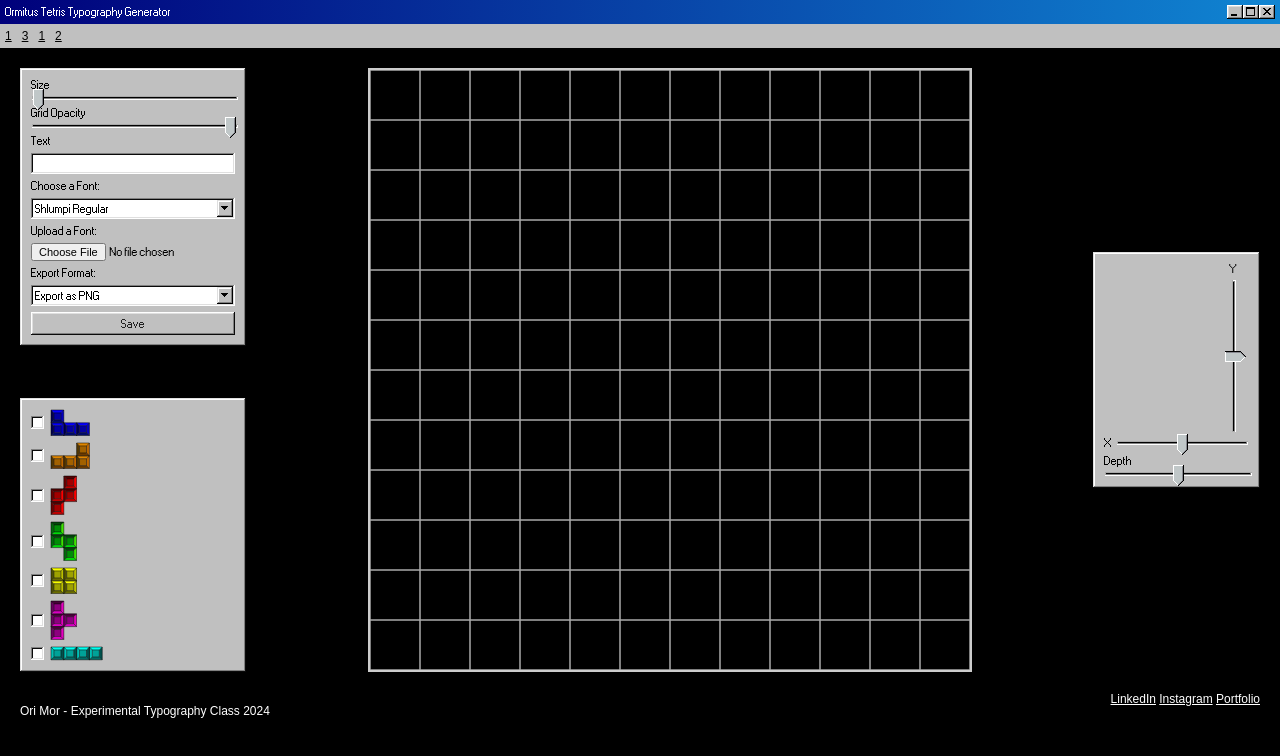
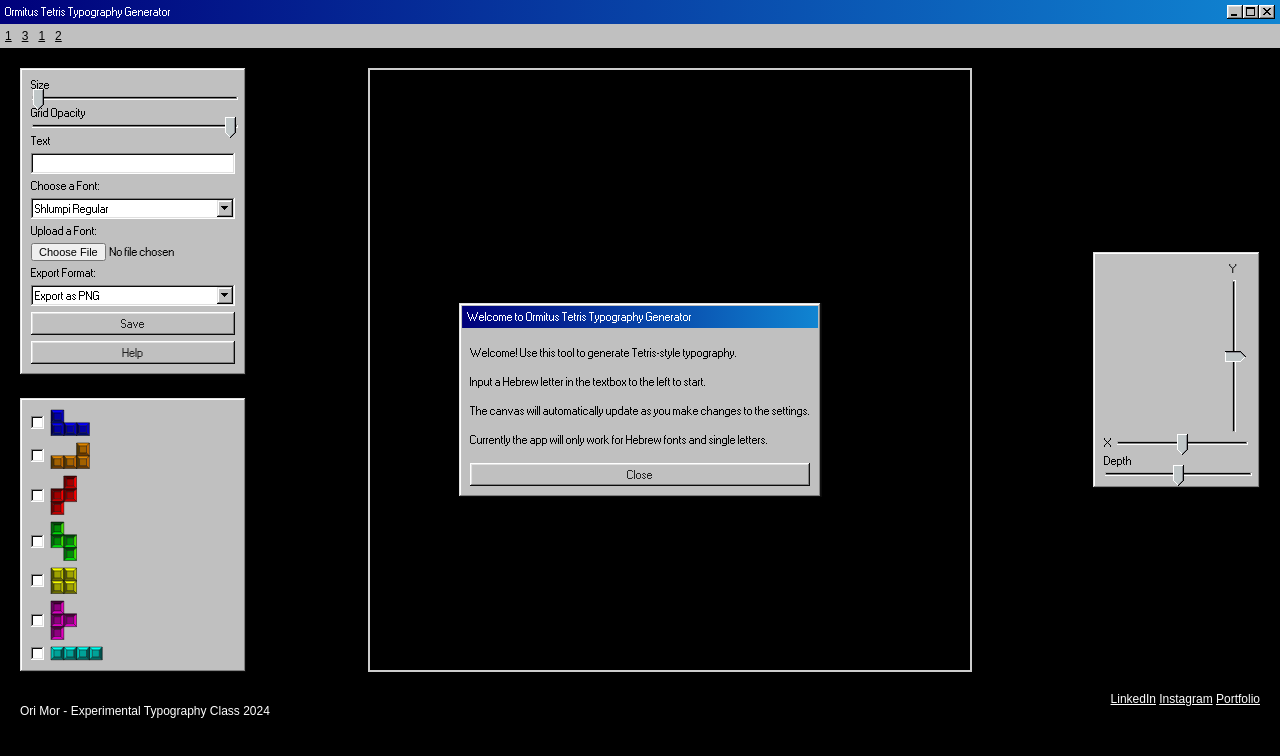
Before and after one commit to IddoSadeh/alephBetTetris, a plain HTML site: page index.html in a window 1280 px wide. Drawn offline with Linux system fonts and the light colour scheme.

Commit message:
Instructions pop up

```diff
--- a/code.js
+++ b/code.js
@@ -10,6 +10,9 @@ document.addEventListener("DOMContentLoaded", function () {
     const fontUpload = document.getElementById('font-upload');
     const fontSelect = document.getElementById('font-select');
     const checkboxes = document.querySelectorAll('.pieces-checkbox input[type=checkbox]');
+    const welcomeScreen = document.getElementById('welcome-screen');
+    const closeWelcomeBtn = document.getElementById('close-welcome');
+    const helpButton = document.getElementById('help-button');
     let gridWidth = 12;
     let gridHeight = 12;
     let blockWidth = 50;
@@ -413,5 +416,13 @@ document.addEventListener("DOMContentLoaded", function () {
     });
 
     // Initial grid drawing on page load
-    drawGrid();
+    welcomeScreen.style.display = 'block';
+    closeWelcomeBtn.addEventListener('click', () => {
+        welcomeScreen.style.display = 'none';
+        drawGrid();
+    });
+
+    helpButton.addEventListener('click', () => {
+        welcomeScreen.style.display = 'block';
+    });
 });
--- a/index.html
+++ b/index.html
@@ -31,6 +31,8 @@
                 <div class="window">
                     <div class="window-body">
                         <div class="input-control">
+
+
                             <div class="field-row-stacked">
                                 <label for="size">Size</label>
                                 <input type="range" id="size" name="size" min="12" max="124" value="12">
@@ -50,7 +52,8 @@
                                 <select id="font-select">
                                     <option value="fonts/Shlumpi1.0-Regular.otf">Shlumpi Regular</option>
                                     <option value="fonts/haim-classic-regular-fm.otf">haim classic regular fm</option>
-                                    <option value="fonts/yarden-regular-alefalefalef.otf">yarden regular alefalefalef</option>
+                                    <option value="fonts/yarden-regular-alefalefalef.otf">yarden regular alefalefalef
+                                    </option>
 
                                 </select>
                             </div>
@@ -69,7 +72,9 @@
                             <div class="field-row-stacked">
                                 <button id="save">Save</button>
                             </div>
-
+                            <div class="field-row-stacked">
+                                <button id="help-button">Help</button>
+                            </div>
                         </div>
                     </div>
                 </div>
@@ -107,6 +112,23 @@
                                 <label for="turqoise"><img src="images/turqoise_piece.svg"> </label>
                             </div>
                         </div>
+                    </div>
+
+                </div>
+            </div>
+
+            <div id="welcome-screen" class="window welcome-screen">
+                <div class="title-bar">
+                    <div class="title-bar-text">Welcome to Ormitus Tetris Typography Generator</div>
+                </div>
+                <div class="window-body">
+
+                    <div class="field-row-stacked">
+                        <p>Welcome! Use this tool to generate Tetris-style typography.</p>
+                        <p>Input a Hebrew letter in the textbox to the left to start.</p>
+                        <p>The canvas will automatically update as you make changes to the settings.</p>
+                        <p>Currently the app will only work for Hebrew fonts and single letters.</p>
+                        <button id="close-welcome">Close</button>
                     </div>
 
                 </div>
--- a/styles.css
+++ b/styles.css
@@ -22,6 +22,7 @@ body {
     display: flex;
     justify-content: space-between;
     align-items: center;
+    color: white;
 }
 
 .title-bar-controls {
@@ -82,3 +83,13 @@ u {
 .footer {
     padding: 0 20px 0;
 }
+
+
+.welcome-screen {
+    position: absolute;
+    top: 50%;
+    left: 50%;
+    transform: translate(-50%, -50%);
+    z-index: 1000;
+    display: none;
+}
```
Lines whose indentation alone changed are shown as unchanged.
